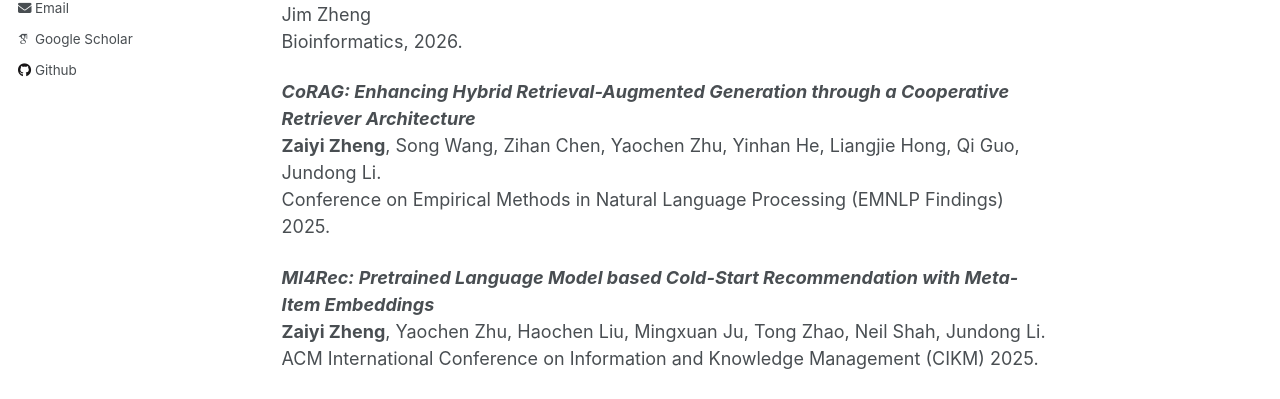
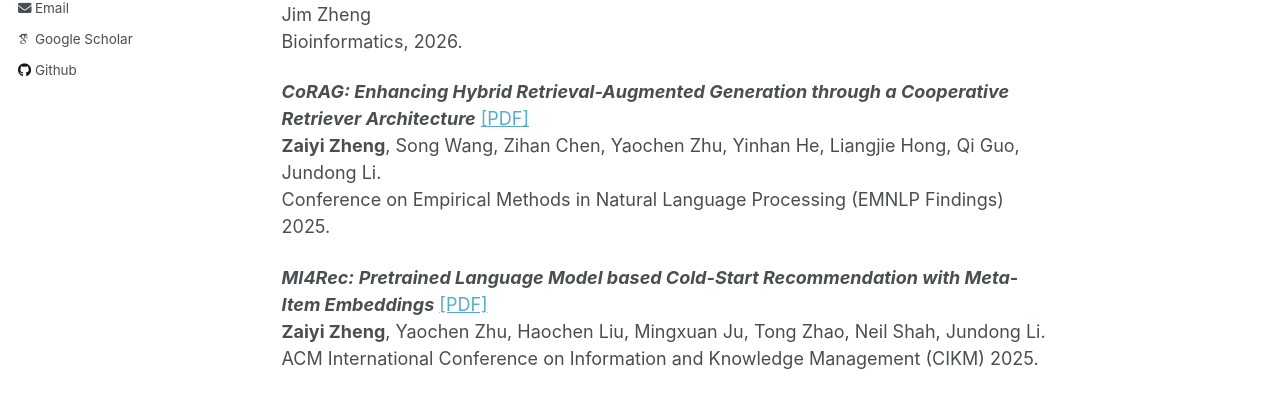
Before and after one commit to zhengzaiyi/zhengzaiyi.github.io, a Jekyll site: the page built from _pages/about.md, in a window 1280 px wide and 900 px high. Shown: the part 411-810 px from the top of the window. Built offline with Jekyll 4.4.1, drawn with Linux system fonts in a browser that asks for light colours; some web fonts are replaced.

Commit message:
Update about.md

```diff
--- a/_pages/about.md
+++ b/_pages/about.md
@@ -19,11 +19,11 @@ Publication (* indicated equal contribution)
 Zhao Li\*, **Zaiyi Zheng**\*, Rongbin Li, Wenbo Chen, Yuntao Yang, Meer A Ali, Jundong Li, W. Jim Zheng <br>
 Bioinformatics, 2026.
 
-***CoRAG: Enhancing Hybrid Retrieval-Augmented Generation through a Cooperative Retriever Architecture*** <br>
+***CoRAG: Enhancing Hybrid Retrieval-Augmented Generation through a Cooperative Retriever Architecture*** [[PDF]](https://aclanthology.org/anthology-files/anthology-files/pdf/findings/2025.findings-emnlp.872.pdf)<br>
 **Zaiyi Zheng**, Song Wang, Zihan Chen, Yaochen Zhu, Yinhan He, Liangjie Hong, Qi Guo, Jundong Li. <br>
 Conference on Empirical Methods in Natural Language Processing (EMNLP Findings) 2025.
 
-***MI4Rec: Pretrained Language Model based Cold-Start Recommendation with Meta-Item Embeddings*** <br>
+***MI4Rec: Pretrained Language Model based Cold-Start Recommendation with Meta-Item Embeddings*** [[PDF]](https://dl.acm.org/doi/abs/10.1145/3746252.3761313)<br>
 **Zaiyi Zheng**, Yaochen Zhu, Haochen Liu, Mingxuan Ju, Tong Zhao, Neil Shah, Jundong Li. <br>
 ACM International Conference on Information and Knowledge Management (CIKM) 2025.
 
```
